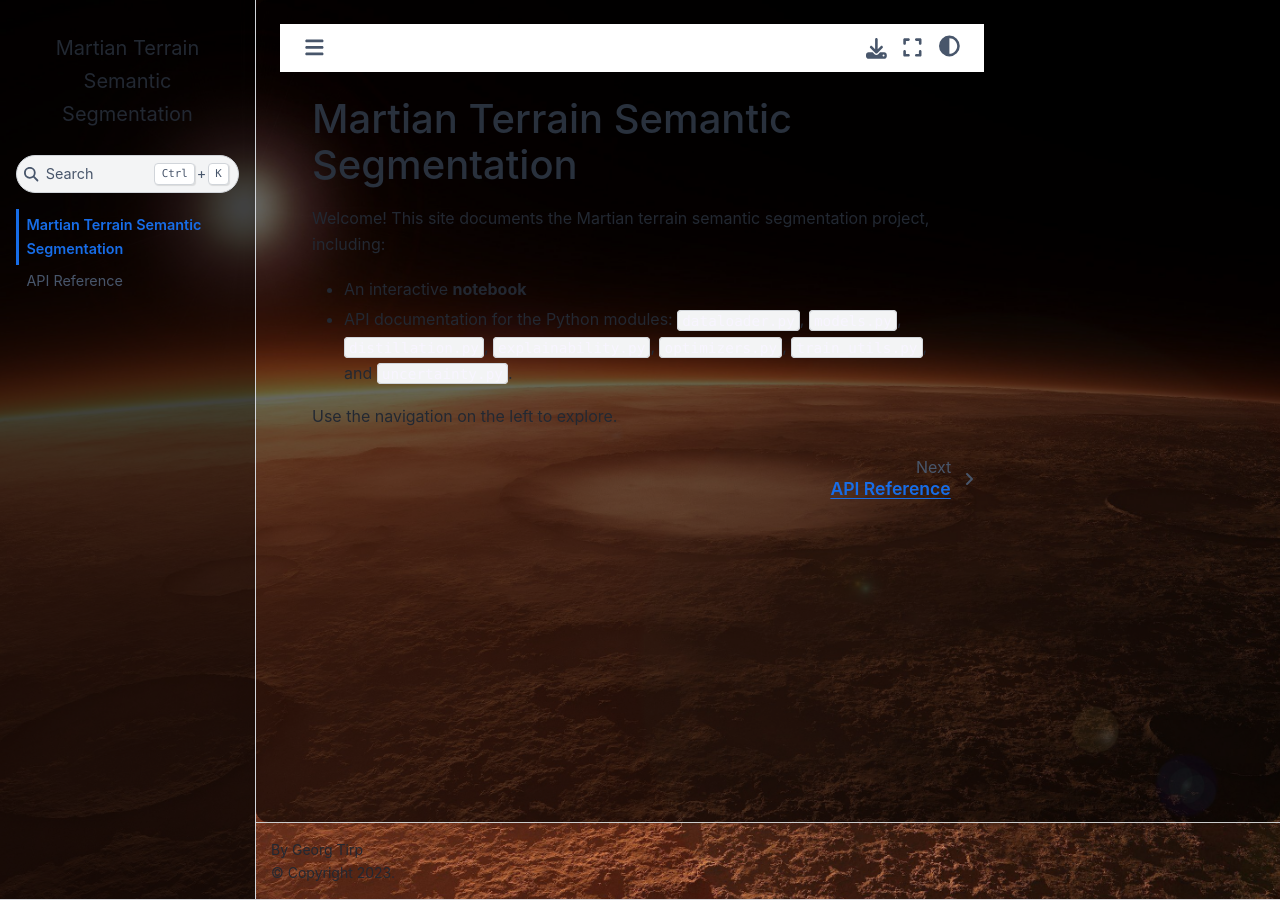
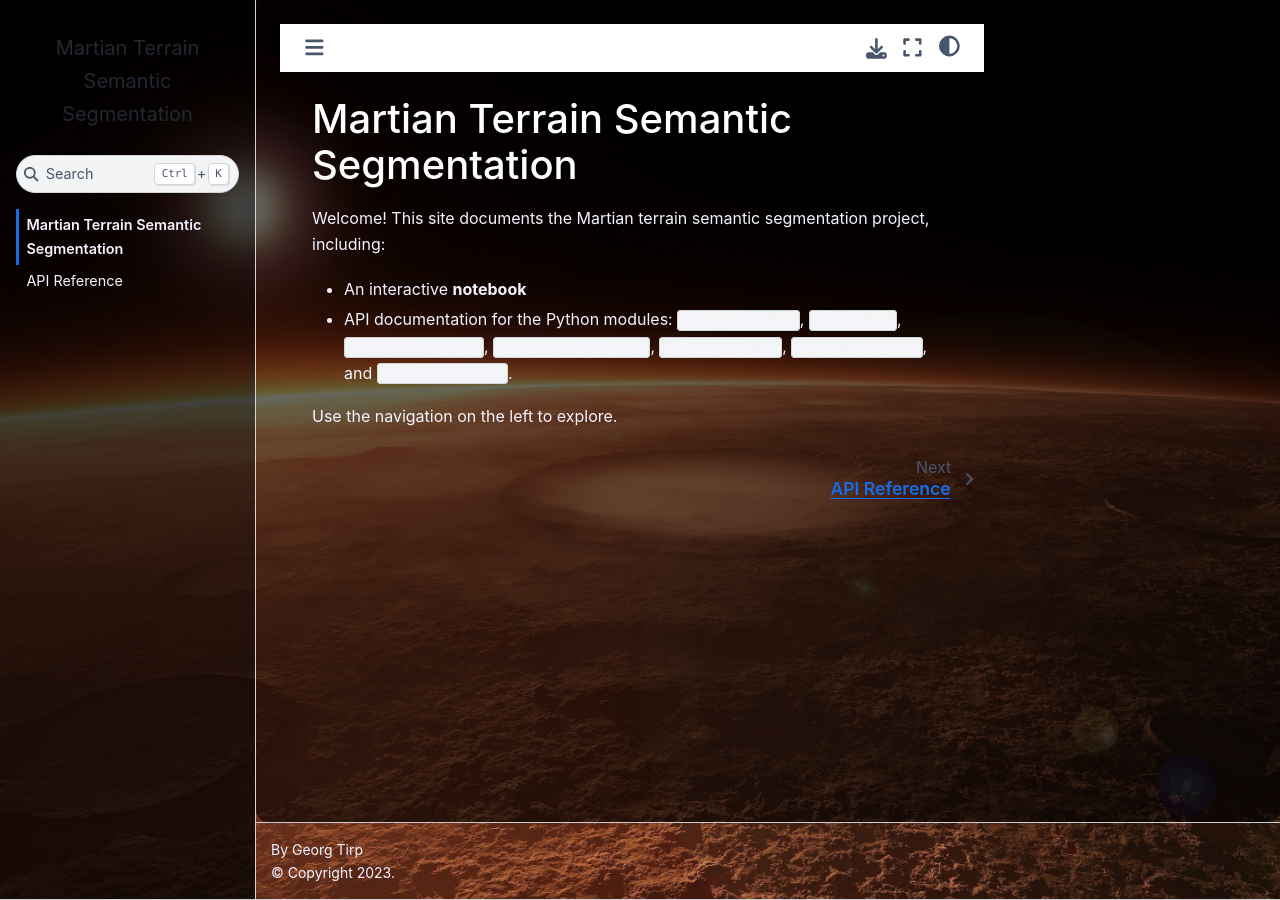
Before and after one commit to GeorgTirp/Martian-Terrain-Sematic-Segmentation, a Jupyter Book: the page built from docs/index.md, in a window 1280 px wide. Built offline with Jupyter Book 1.0.4 settings and Sphinx 7.4.7 and the Sphinx Book theme 1.1.4, drawn with Linux system fonts in a browser that asks for light colours; pages that are not in the unit, such as notebooks, are missing from menus.

Commit message:
ensured readability also in darkmode

```diff
--- a/docs/_static/custom.css
+++ b/docs/_static/custom.css
@@ -157,3 +157,39 @@ table.docutils td,
 table.docutils th {
   border-color: rgba(255, 255, 255, 0.15);
 }
+
+/* ===== Force readable text in both themes ===== */
+
+/* Base text color (white-ish in both light & dark) */
+html[data-theme="light"] body,
+html[data-theme="dark"] body {
+  color: #f5f3ff;
+}
+
+/* Headings */
+html[data-theme="light"] h1,
+html[data-theme="light"] h2,
+html[data-theme="light"] h3,
+html[data-theme="light"] h4,
+html[data-theme="light"] h5,
+html[data-theme="light"] h6,
+html[data-theme="dark"] h1,
+html[data-theme="dark"] h2,
+html[data-theme="dark"] h3,
+html[data-theme="dark"] h4,
+html[data-theme="dark"] h5,
+html[data-theme="dark"] h6 {
+  color: #ffffff;
+}
+
+/* Sidebar & header text + links */
+html[data-theme="light"] .bd-sidebar-primary,
+html[data-theme="dark"] .bd-sidebar-primary,
+html[data-theme="light"] .bd-sidebar-primary a,
+html[data-theme="dark"] .bd-sidebar-primary a,
+html[data-theme="light"] .bd-header,
+html[data-theme="dark"] .bd-header,
+html[data-theme="light"] .bd-header a,
+html[data-theme="dark"] .bd-header a {
+  color: #f5f3ff;
+}
```
